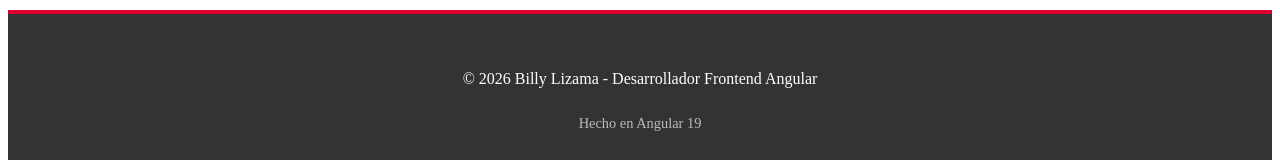
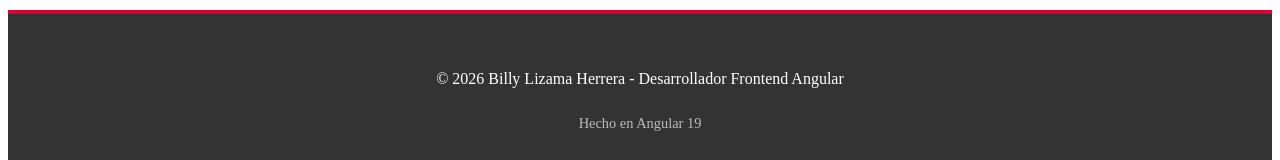
Before and after one commit to billylizama/mi-portafolio-angular, an Angular app: page / in a window 1280 px wide. Shown: the part 761-921 px from the top of the page. Built offline with nearby package versions, Linux system fonts and the light colour scheme.

Commit message:
actualizacion footer

```diff
--- a/src/app/app.css
+++ b/src/app/app.css
@@ -24,7 +24,7 @@
 .footer-content {
     max-width: 800px;       /* No queremos que el texto se pegue a los bordes */
     margin: 0 auto;         /* Centra el contenedor en la pantalla */
-    text-align: center;     /* Centra el texto */
+    text-align: center;     /* Centrar el texto */
     display: flex;          /* Usamos Flexbox */
     flex-direction: column; /* Apila el texto y los links uno sobre otro */
     gap: 10px;              /* Separa el nombre del "Hecho con Angular" */
--- a/src/app/app.html
+++ b/src/app/app.html
@@ -22,7 +22,7 @@
 
 <footer class="main-footer">
     <div class="footer-content">
-        <p>&copy; 2026 Billy Lizama - Desarrollador Frontend Angular</p>
+        <p>&copy; 2026 Billy Lizama Herrera - Desarrollador Frontend Angular</p>
         <div class="footer-links">
             <span>Hecho en Angular 19</span>
         </div>
```
